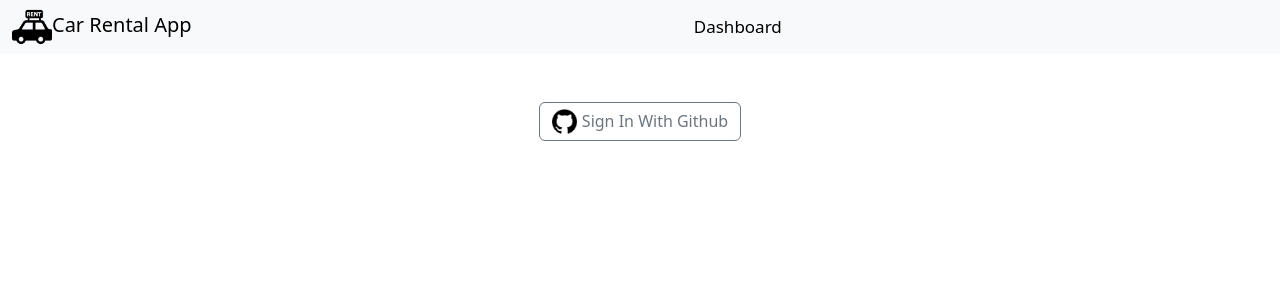
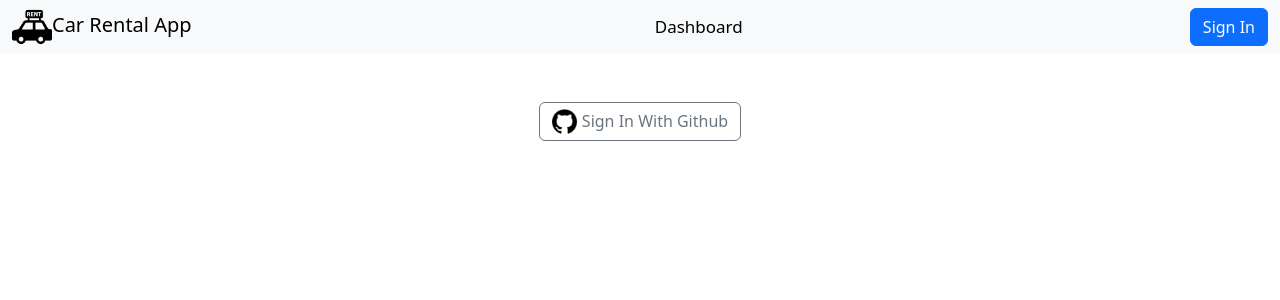
Before and after one commit to jokudev/CarRentingPrototype, an Angular app: page /signin in a window 1280 px wide. Shown: the top 300 px of the page. Built offline with nearby package versions, Linux system fonts and the light colour scheme.

Commit message:
fix login bug

```diff
--- a/src/app/components/profile/profile.component.html
+++ b/src/app/components/profile/profile.component.html
@@ -1,5 +1,5 @@
 <div *ngIf="this.userData(); else noUser">
-  <div class="dropdown" (click)="toggleDropdown()" (blur)="isDropdownOpen = false" [class.show]="isDropdownOpen" tabindex="0">
+  <div class="dropdown" (click)="toggleDropdown()" (blur)="closeDropdown()" [class.show]="isDropdownOpen" tabindex="0">
     <img
       src="{{ this.userData()?.user_metadata?.['avatar_url'] }}"
       alt="avatar"
@@ -15,5 +15,5 @@
   </div>
 </div>
 <ng-template #noUser>
-  <span>{{ "" }}</span>
+  <button (click)="signIn()" class="btn btn-primary">Sign In</button>
 </ng-template>
--- a/src/app/components/profile/profile.component.ts
+++ b/src/app/components/profile/profile.component.ts
@@ -25,6 +25,17 @@ export class ProfileComponent {
 
   toggleDropdown(): void {
     this.isDropdownOpen = !this.isDropdownOpen;
+    console.log(this.userData());
+  }
+
+  closeDropdown(): void {
+    setTimeout(() => {
+      this.isDropdownOpen = false;
+    }, 500); // delay of 500ms
+  }
+
+  async signIn() {
+    await this.auth.signInWithGithub();
   }
 
   async signOut() {
```
